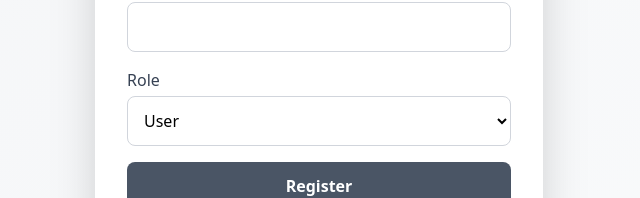
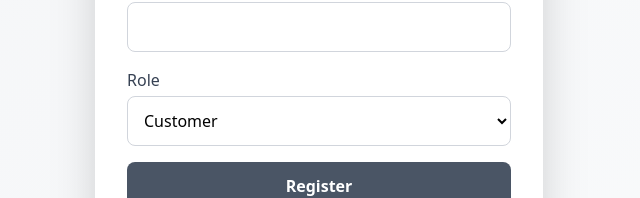
Before and after one commit to Takunda17-coder/Delivery-Management-System, a React (Vite) app in the folder client/: page /register in a window 1280 px wide. Shown: the part 644-842 px from the top of the page, without its empty margins (321-961 px from the left). Built offline with nearby package versions, Linux system fonts and the light colour scheme.

Commit message:
fix: update role options in Register component dropdown for clarity

```diff
--- a/client/src/pages/Auth/Register.jsx
+++ b/client/src/pages/Auth/Register.jsx
@@ -163,9 +163,9 @@ export default function Register() {
               required
               className="w-full border border-gray-300 rounded-lg p-3 focus:ring-2 focus:ring-gray-500 focus:outline-none"
             >
-              <option value="user">User</option>
+              <option value="user">Customer</option>
               <option value="admin">Admin</option>
-              <option value="manager">Manager</option>
+              <option value="manager">Driver</option>
             </select>
           </div>
 
```
